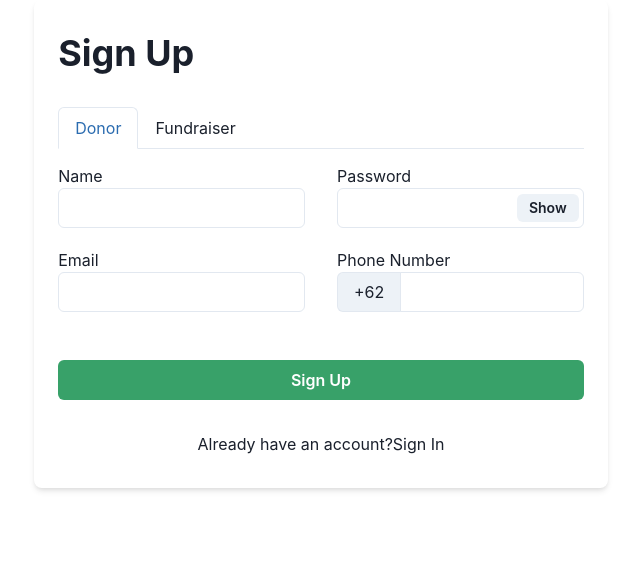
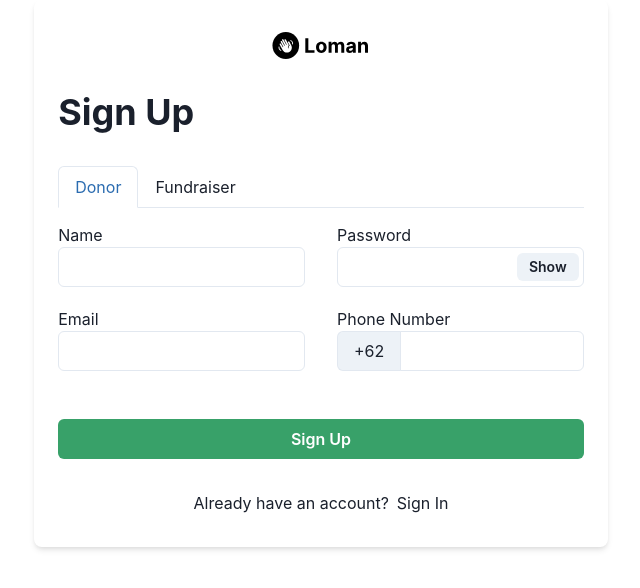
Before and after one commit to rtx-compfest/loman-frontend, a Next.js app: page /sign-up in a window 1280 px wide. Shown: the top 588 px of the page, without its empty margins (319-959 px from the left). Built offline with nearby package versions, Linux system fonts and the light colour scheme.

Commit message:
Add image to sign-in and sign-up pages

```diff
--- a/pages/sign-up/index.js
+++ b/pages/sign-up/index.js
@@ -22,6 +22,8 @@ import {
 } from '@chakra-ui/react'
 import Link from 'next/link'
 import {useState} from 'react'
+import Image from 'next/image'
+import Logo from '../../public/loman.svg'
 
 const DonatorSignUp = () => {
   const [show, setShow] = useState(false)
@@ -132,6 +134,8 @@ const SignUp = () => {
         px="1.5rem"
         py="2rem"
       >
+        <Image src={Logo} alt="Loman logo" />
+
         <Heading>Sign Up</Heading>
 
         <Tabs variant="enclosed">
@@ -153,8 +157,8 @@ const SignUp = () => {
           Sign Up
         </Button>
 
-        <Center>
-          <Text>Already have an account?</Text>
+        <Center alignSelf="stretch">
+          <Text mr="0.5rem">Already have an account?</Text>
           <Link href="/sign-in">Sign In</Link>
         </Center>
       </VStack>
```
Also changed, not shown: pages/sign-in/index.js (+6 -2 lines).
